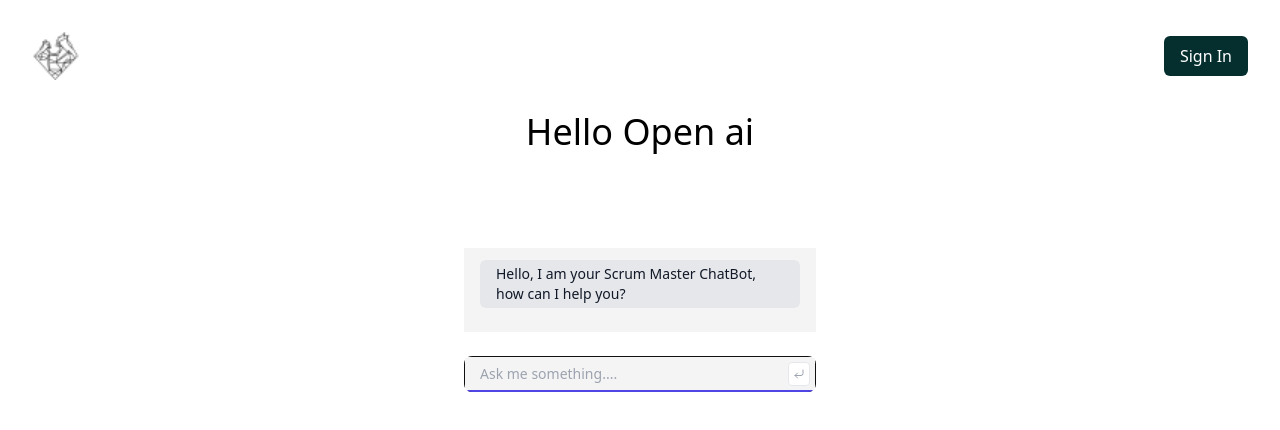
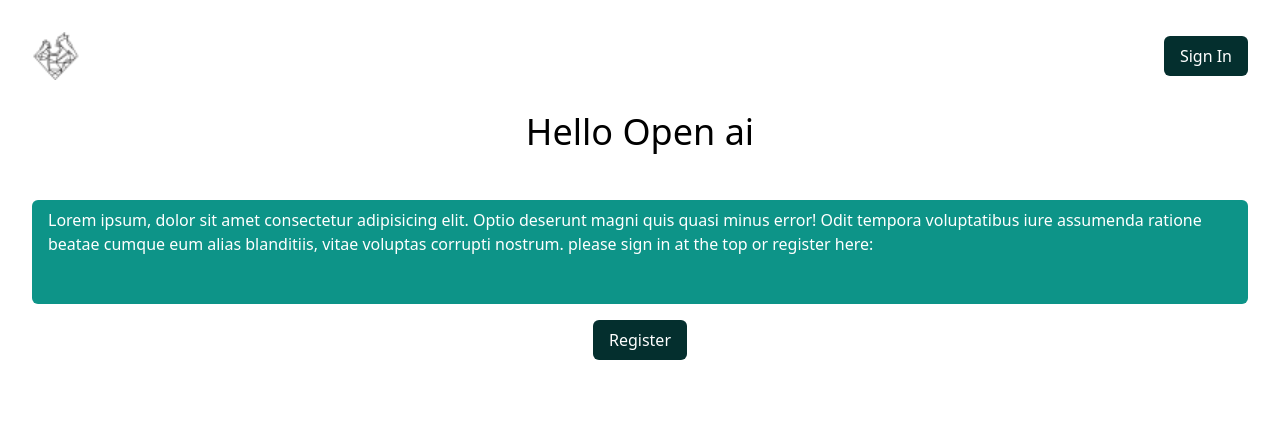
Before and after one commit to DnZ19/aiproject, a Next.js app: page / in a window 1280 px wide. Shown: the top 430 px of the page. Built offline with nearby package versions, Linux system fonts and the light colour scheme; no server answers.

Commit message:
undid fix user

```diff
--- a/app/components/Bot.tsx
+++ b/app/components/Bot.tsx
@@ -1,7 +1,7 @@
 "use client";
 
-// import { Session } from "next-auth";
-// import { signIn } from "next-auth/react";
+import { Session } from "next-auth";
+import { signIn } from "next-auth/react";
 import TextareaAutosize from "react-textarea-autosize";
 import { toast } from "react-hot-toast";
 import { CornerDownLeft, Loader2 } from "lucide-react";
@@ -23,7 +23,7 @@
 interface BotProps
 	extends FC<HTMLAttributes<HTMLDivElement>> {}
 
-export default function Bot({}) {
+export default function Bot({ user }: Session) {
 	const textareaRef = useRef<HTMLTextAreaElement | null>(
 		null
 	);
@@ -104,7 +104,7 @@
 
 	return (
 		<div className="flex flex-col items-center mt-12 w-screen">
-			{/* {!user && (
+			{!user && (
 				<div className="flex flex-col items-center">
 					<p className="bg-teal-600 text-white py-2 px-4 rounded-md mx-8 pb-12">
 						Lorem ipsum, dolor sit amet consectetur
@@ -120,8 +120,8 @@
 						</button>
 					</div>
 				</div>
-			)} */}
-
+			)}
+			{user && (
 				<div className="flex flex-col items-center py-8">
 					<div className="flex flex-col gap-2 justify-center items-center py-8x bg-transparent w-full max-w-8xl px-4 py-4">
 						<ChatMessages className="px-2 py-3 flex-1 bg-zinc-100 max-h-80" />
@@ -166,8 +166,7 @@
 						</div>
 					</div>
 				</div>
+			)}
 		</div>
 	);
 }
-
-//export default Bot;
--- a/app/layout.tsx
+++ b/app/layout.tsx
@@ -33,8 +33,8 @@
 						{children}
 
 						<Bot
-						// user={session?.user}
-						// expires={session?.expires as string}
+							user={session?.user}
+							expires={session?.expires as string}
 						/>
 					</div>
 				</body>
```
Lines whose indentation alone changed are shown as unchanged.
